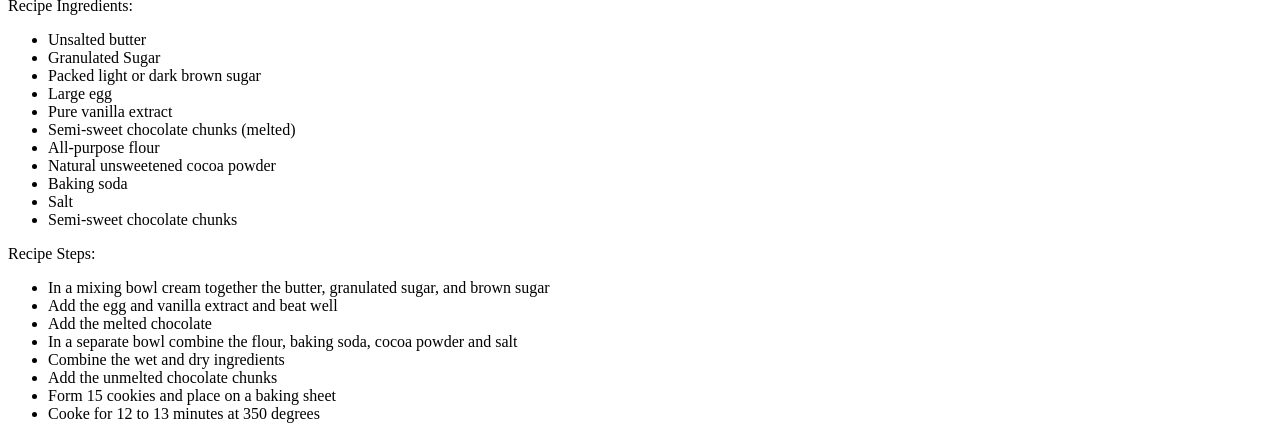
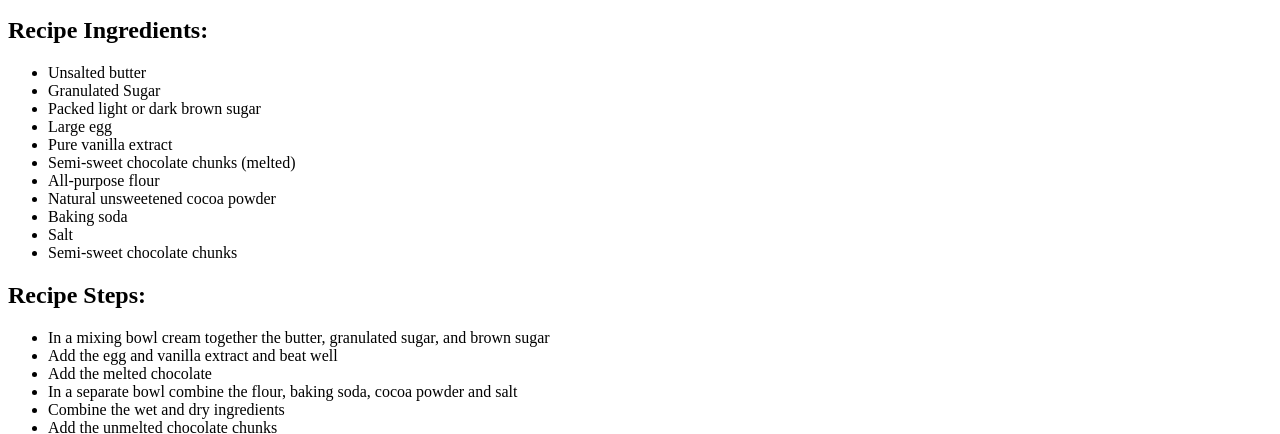
Before and after one commit to julienit/539week2, a plain HTML site: page recipes.html in a window 1280 px wide. Shown: the part 279-713 px from the top of the page. Drawn offline with Linux system fonts and the light colour scheme.

Commit message:
Update recipes.html

```diff
--- a/recipes.html
+++ b/recipes.html
@@ -20,15 +20,14 @@
     </header>
     <main>
 
-
-
    <p>Origin: Michigan<br>
-
     Source: Family Recipe<br>
     Category: Dessert<br>
+
     <img src="images/worse-cookies.jpg" width = "400" alt="A bowl with cookie batter"><br>
     My daughter learned to make these cookies at a baking camp at Zingermanns and has tweaked the recipe to fit the taste buds of her siblings.  They are extremely sugary so the salt helps to balance it.  Note, these cookies are best eaten very quickly.<br>
-    Recipe Ingredients: <br>
+
+    <h2> Recipe Ingredients: </h2>
         <ul>
                 <li>Unsalted butter</li>
                 <li>Granulated Sugar</li>
@@ -42,7 +41,7 @@
                 <li>Salt</li>
                 <li>Semi-sweet chocolate chunks</li>
     </ul>
-    Recipe Steps: <br>
+    <h2> Recipe Steps: </h2>
         <ul>
            <li> In a mixing bowl cream together the butter, granulated sugar, and brown sugar </li>
            <li> Add the egg and vanilla extract and beat well </li>
```
